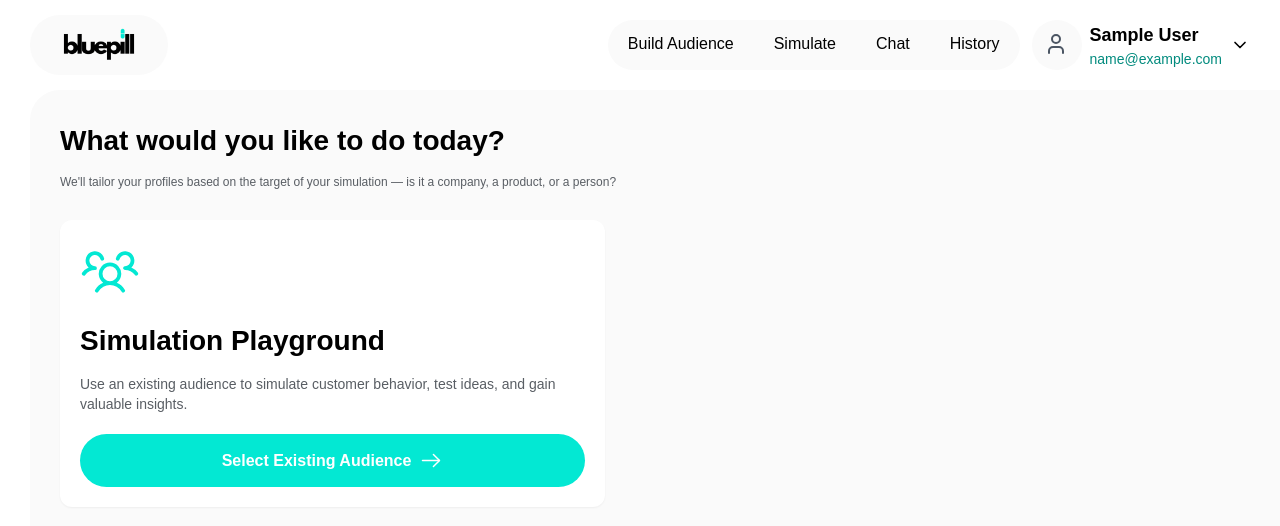
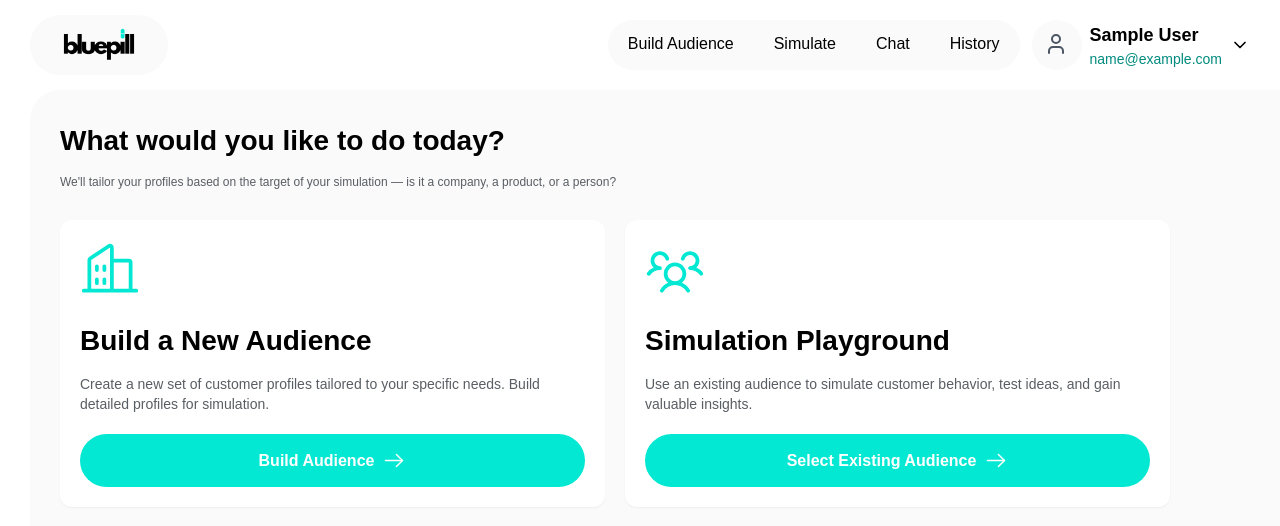
Before and after one commit to erraghavchhabra/bluepill-new, a React (Vite) app: page / in a window 1280 px wide. Shown: the top 526 px of the page. Built offline with nearby package versions, Linux system fonts and the light colour scheme; sample sign-in values are in the browser's storage; a web font is replaced by a local one.

Commit message:
update last

```diff
--- a/src/App.tsx
+++ b/src/App.tsx
@@ -489,6 +489,9 @@ const AppContent: React.FC = () => {
             onSelectExisting={() => {
               navigate("/simulate");
             }}
+            onBuildAudience={() => {
+              navigate("/build-audience");
+            }}
           />
         </div>
       )}
--- a/src/features/landing/LandingScreen.tsx
+++ b/src/features/landing/LandingScreen.tsx
@@ -2,7 +2,7 @@ import React from "react";
 import { Building, Package, Users } from "lucide-react";
 import OptionCard from "../../components/OptionCard";
 import StepContainer from "../../components/StepContainer";
-import { PiUsersThree } from "react-icons/pi";
+import { PiBuildings, PiUsersThree } from "react-icons/pi";
 
 interface LandingScreenProps {
   onBuildAudience?: () => void;
@@ -24,15 +24,15 @@ const LandingScreen: React.FC<LandingScreenProps> = ({
           it a company, a product, or a person?
         </p>
       </div>
-      <div className="grid gap-5 mt-[30px]">
-        {/* <OptionCard
-          icon={<Building className="w-10 h-10" />}
+      <div className="flex items-center gap-5 mt-[30px]">
+        <OptionCard
+          icon={<PiBuildings size={60} />}
           title="Build a New Audience"
           description="Create a new set of customer profiles tailored to your specific needs. Build detailed profiles for simulation."
           buttonText="Build Audience"
           onClick={onBuildAudience}
 
-        /> */}
+        />
 
         <OptionCard
           icon={<PiUsersThree size={60} />}
```
